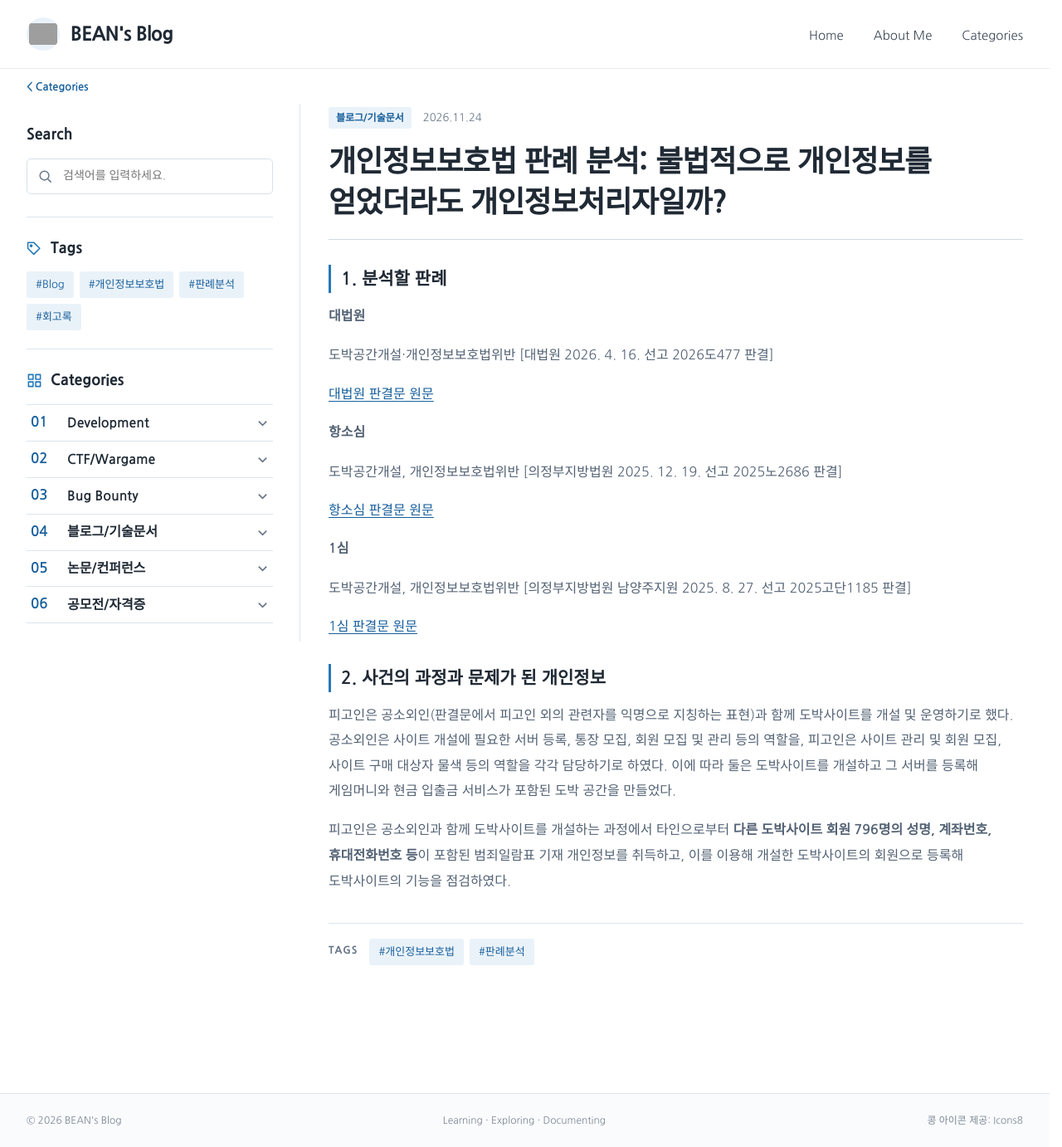
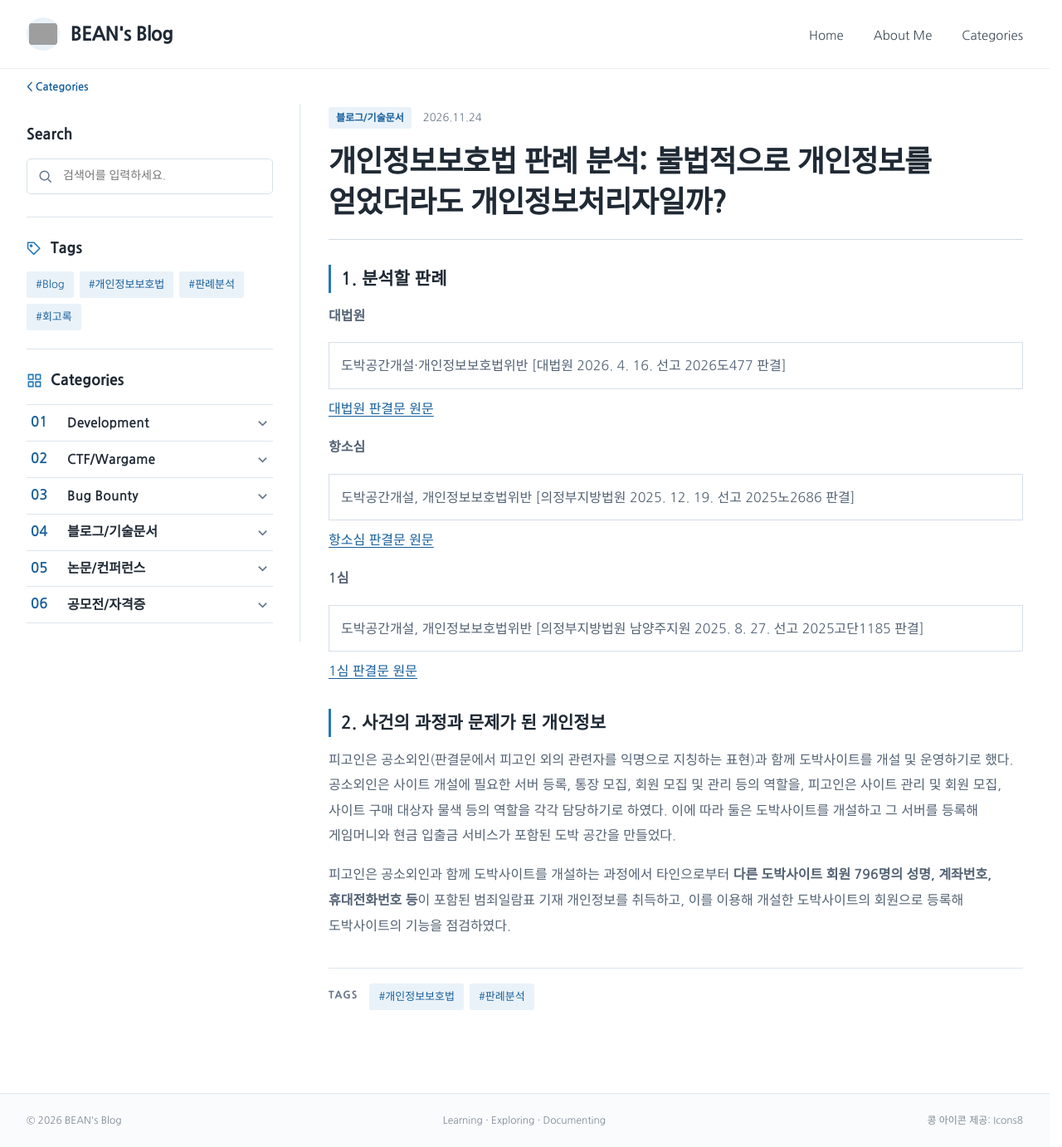
Before and after one commit to BEAN-CMD418/bean-cmd418.github.io, a Jekyll site: the page built from _posts/2026-11-24-personal-information-controller-case-analysis.md, in a window 1280 px wide and 1382 px high. Shown: the whole window at 83% size. Built offline with Jekyll 4.4.1, drawn with Linux system fonts in a browser that asks for light colours; some web fonts are replaced; grey boxes are pictures that could not be loaded.

Commit message:
판례 정보에 간단한 테두리 추가

```diff
--- a/_posts/2026-11-24-personal-information-controller-case-analysis.md
+++ b/_posts/2026-11-24-personal-information-controller-case-analysis.md
@@ -9,19 +9,25 @@ tags: [개인정보보호법, 판례분석]
 
 **대법원**
 
+<div style="border: 1px solid #d5deea; padding: 12px 14px; margin: 8px 0;">
 도박공간개설·개인정보보호법위반 [대법원 2026. 4. 16. 선고 2026도477 판결]
+</div>
 
 [대법원 판결문 원문](https://www.law.go.kr/판례/도박공간개설·개인정보보호법위반/(2026도477))
 
 **항소심**
 
+<div style="border: 1px solid #d5deea; padding: 12px 14px; margin: 8px 0;">
 도박공간개설, 개인정보보호법위반 [의정부지방법원 2025. 12. 19. 선고 2025노2686 판결]
+</div>
 
 [항소심 판결문 원문](https://www.law.go.kr/판례/도박공간개설,개인정보보호법위반/(2025노2686))
 
 **1심**
 
+<div style="border: 1px solid #d5deea; padding: 12px 14px; margin: 8px 0;">
 도박공간개설, 개인정보보호법위반 [의정부지방법원 남양주지원 2025. 8. 27. 선고 2025고단1185 판결]
+</div>
 
 [1심 판결문 원문](https://www.law.go.kr/판례/도박공간개설,개인정보보호법위반/(2025고단1185))
 
```
